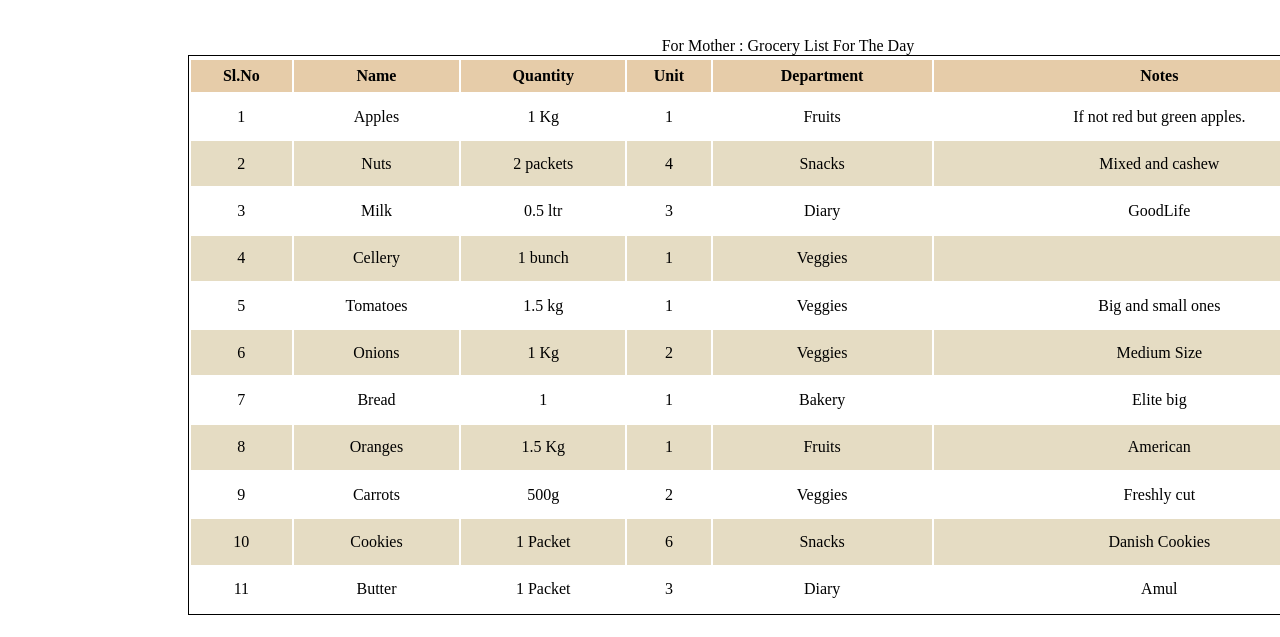
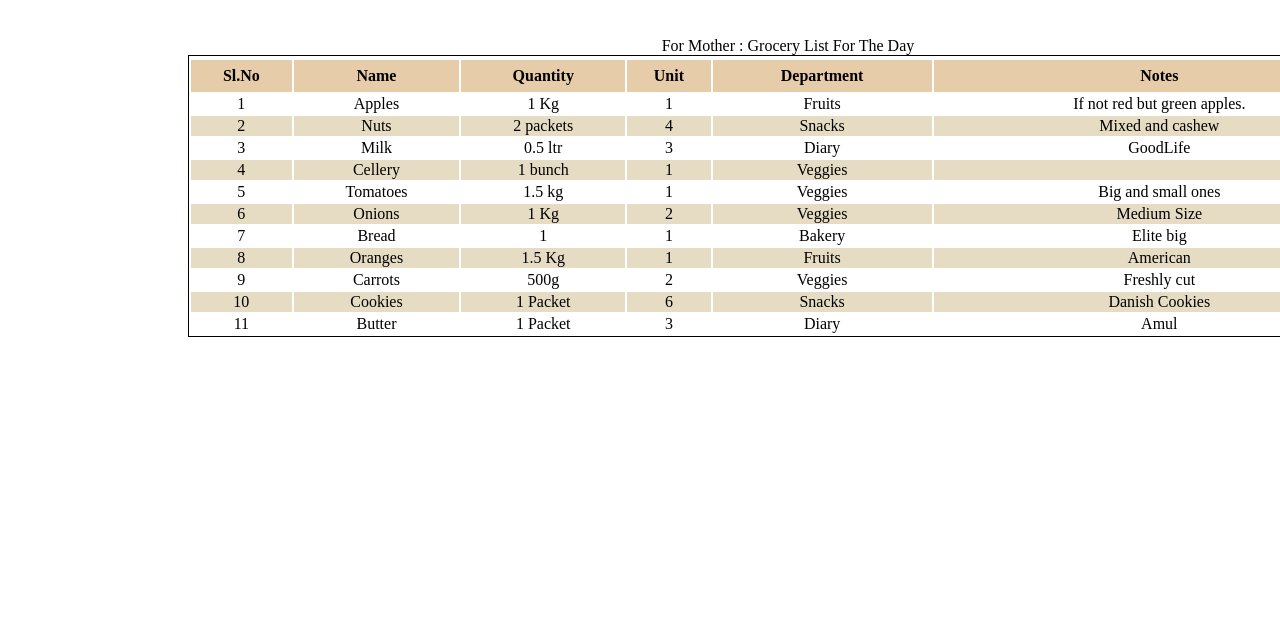
Before and after one commit to wel2nwjy/LarkChallenge, a plain HTML site: page index.html in a window 1280 px wide. Shown: the part 61-698 px from the top of the page. Drawn offline with Linux system fonts and the light colour scheme.

Commit message:
Update index.html

```diff
--- a/index.html
+++ b/index.html
@@ -9,7 +9,7 @@
 
     <div>
         <h1>Things To Buy</h1><br>
-        <table style="border: 1px solid black; width: 150vh;text-align: center;height: 70vh;margin-left: 180px;">
+        <table style="border: 1px solid black; width: 150vh;text-align: center;margin-left: 180px;">
             <tr style="text-align: center;"><caption>For Mother : Grocery List For The Day</caption></tr>
             <tr id="groceryList" style="background-color: #E6CCA9;height: 4vh;">
                 <th>Sl.No</th>
```
